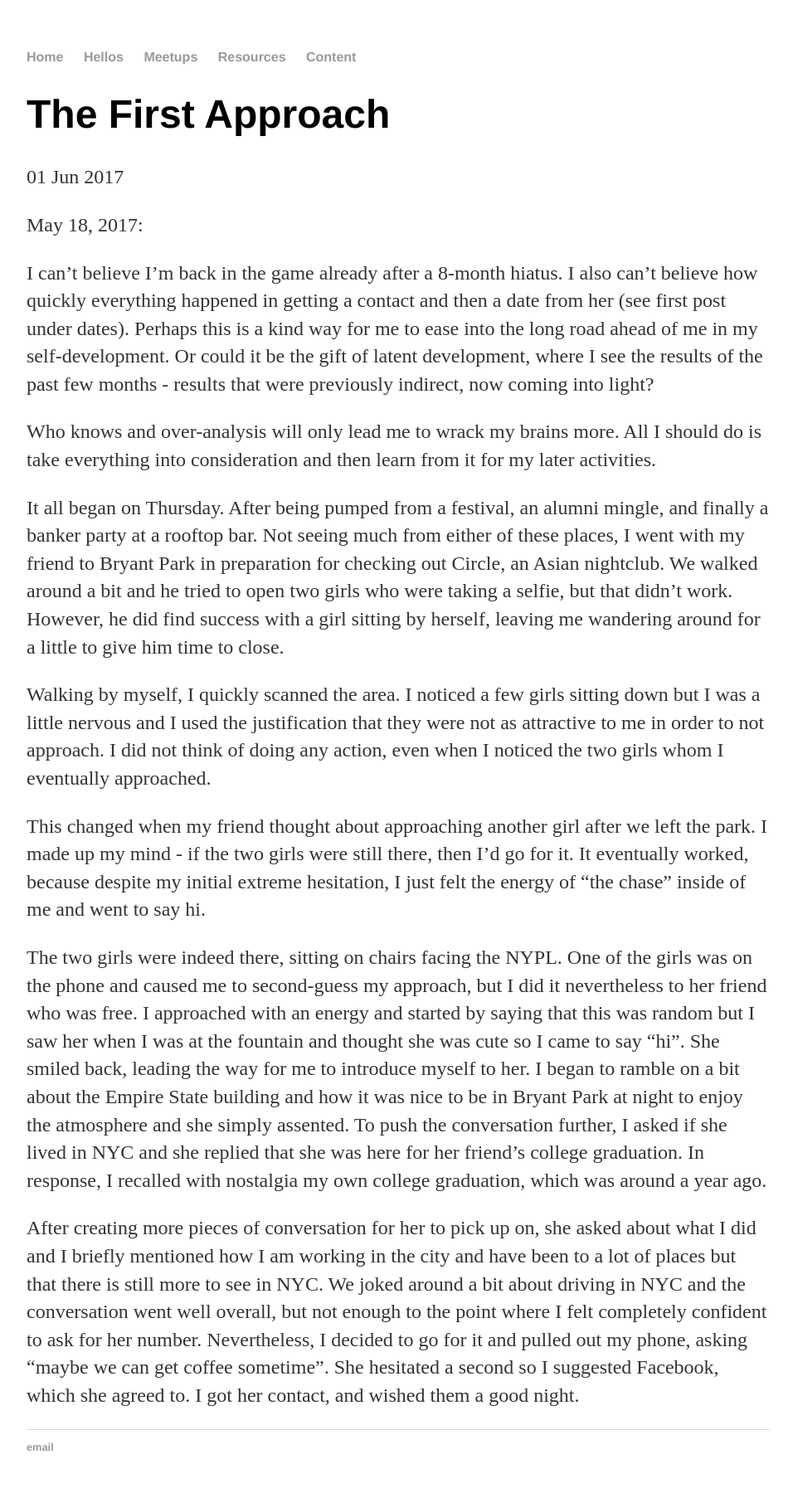
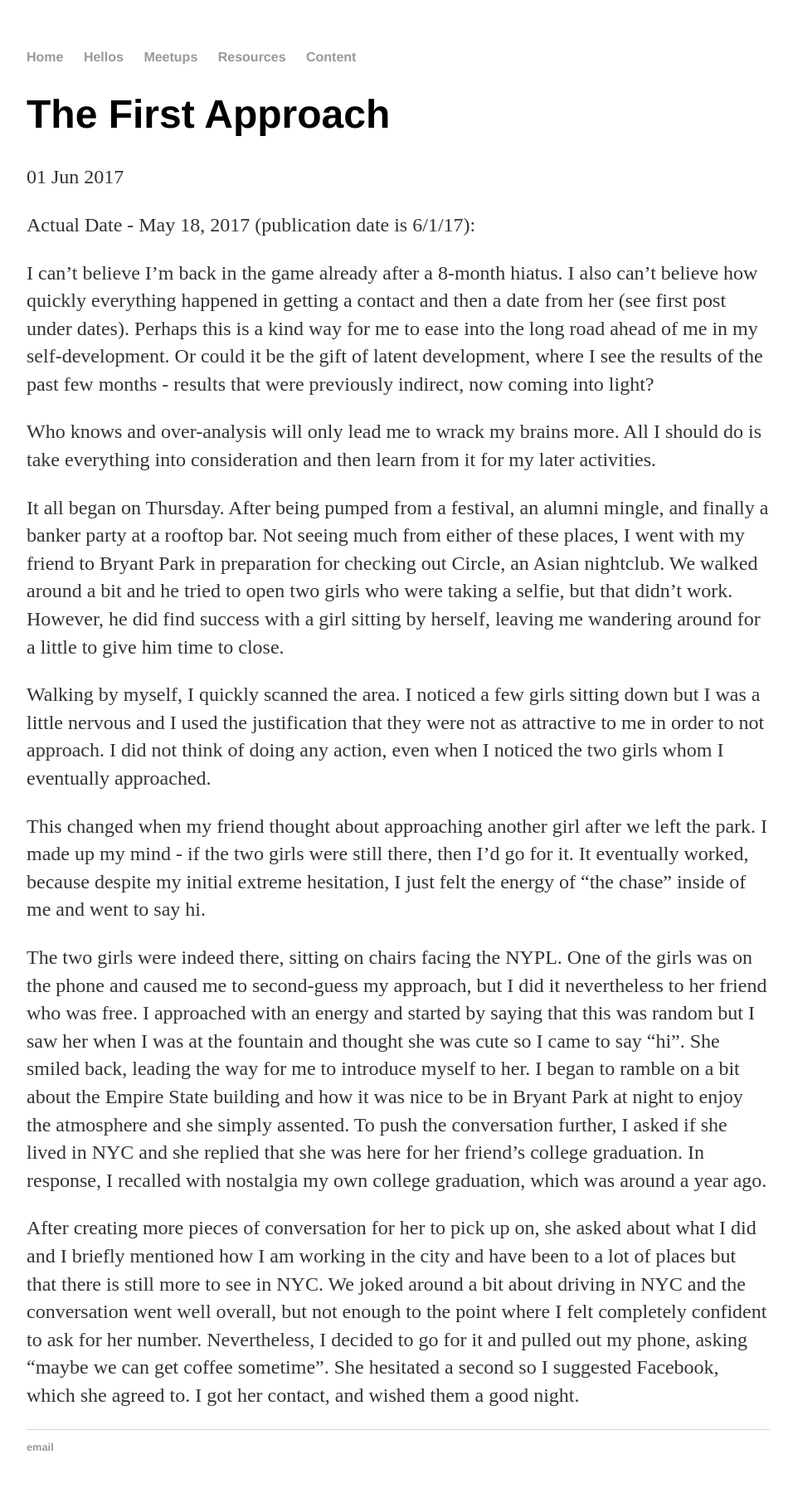
Before and after one commit to ahundredhellos/ahundredhellos.github.io, a Jekyll site: the page built from _posts/2017-06-01-the-first-approach.md, in a window 1280 px wide. Shown: the whole page at 83% size, without its empty margins (160-1116 px from the left). Built offline with Jekyll 4.4.1, drawn with Linux system fonts in a browser that asks for light colours.

Commit message:
Update 2017-06-01-the-first-approach.md

```diff
--- a/_posts/2017-06-01-the-first-approach.md
+++ b/_posts/2017-06-01-the-first-approach.md
@@ -4,7 +4,7 @@ title: "The First Approach"
 date: 2017-06-01
 ---
 
-May 18, 2017:
+Actual Date - May 18, 2017 (publication date is 6/1/17):
 
 I can’t believe I’m back in the game already after a 8-month hiatus. I also can’t believe how quickly everything happened in getting a contact and then a date from her (see first post under dates). Perhaps this is a kind way for me to ease into the long road ahead of me in my self-development. Or could it be the gift of latent development, where I see the results of the past few months - results that were previously indirect, now coming into light?
 
```
